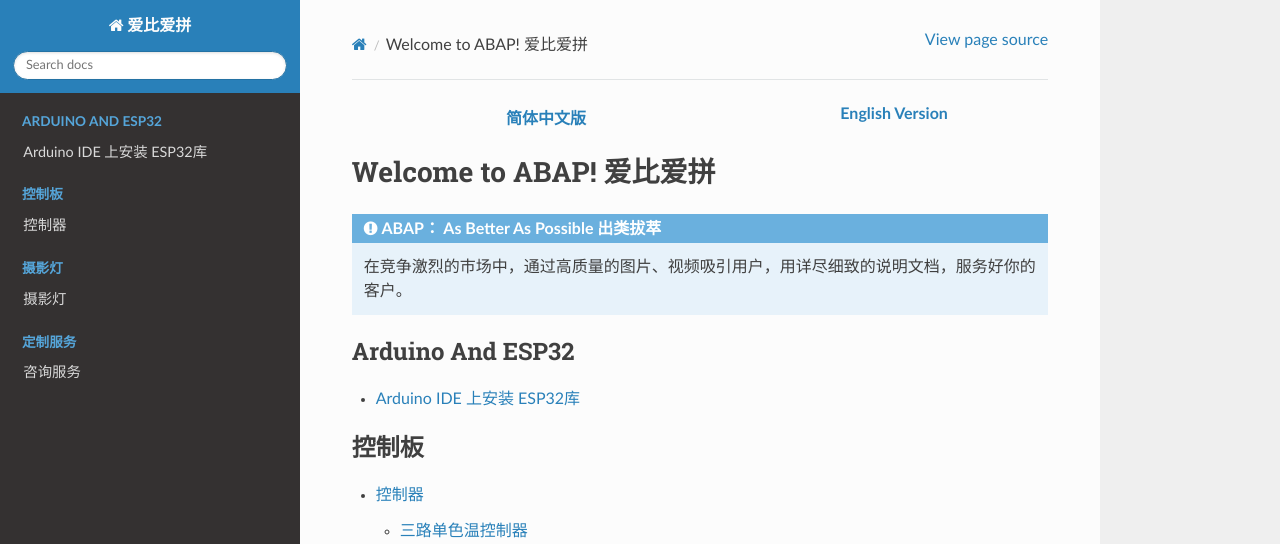
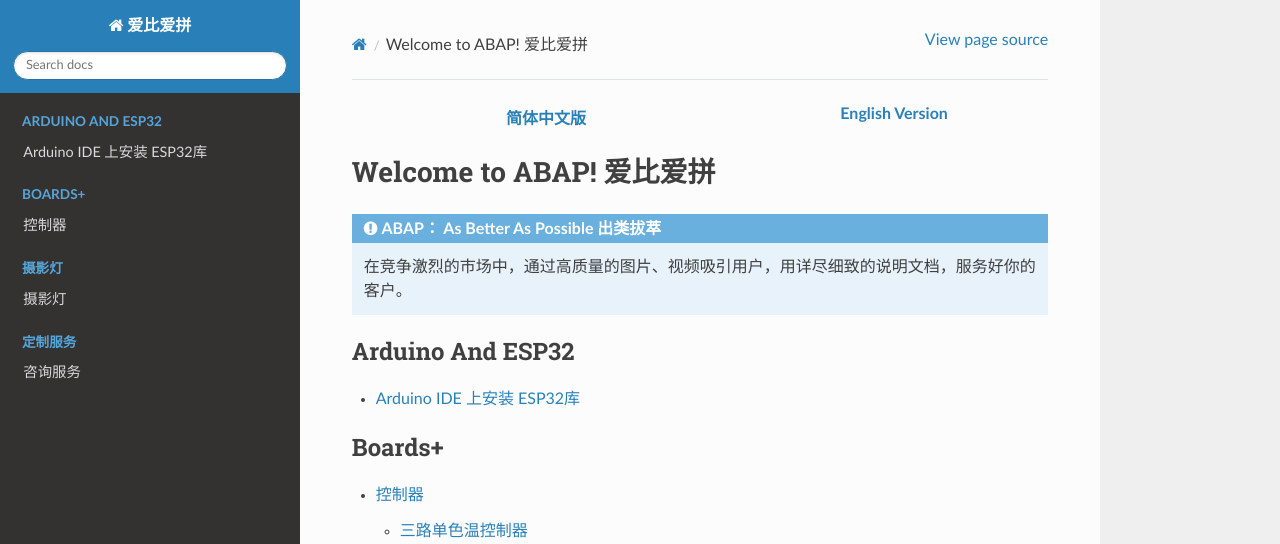
Before and after one commit to paultang/abapweb, a Sphinx documentation site: the page built from source/index.rst, in a window 1280 px wide and 900 px high. Shown: the top 544 px of the window. Built offline with Sphinx 7.4.7 and the Read the Docs theme 2.0.0, drawn with Linux system fonts in a browser that asks for light colours.

Commit message:
Update index.rst

```diff
--- a/source/index.rst
+++ b/source/index.rst
@@ -33,7 +33,7 @@
 
 .. toctree::
    :maxdepth: 2
-   :caption: 控制板
+   :caption: Boards+
 
    controler
 
```
